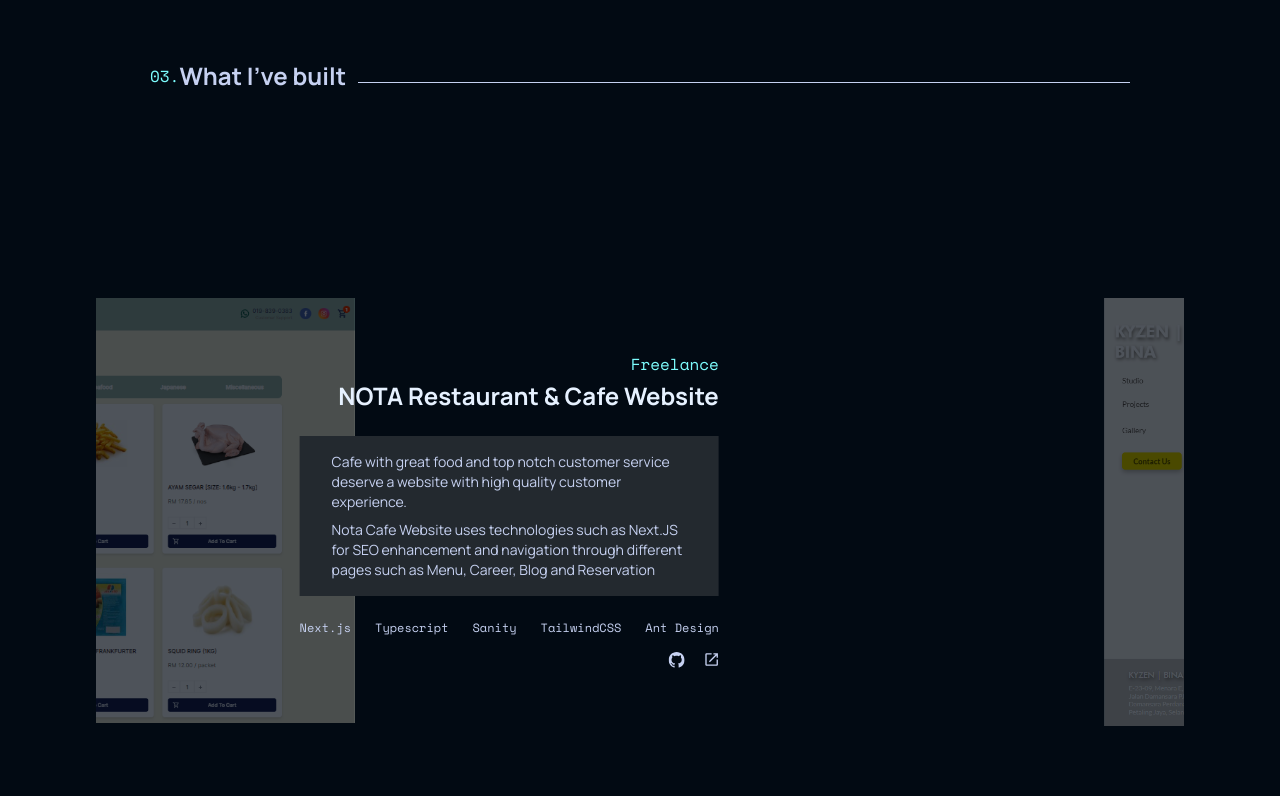
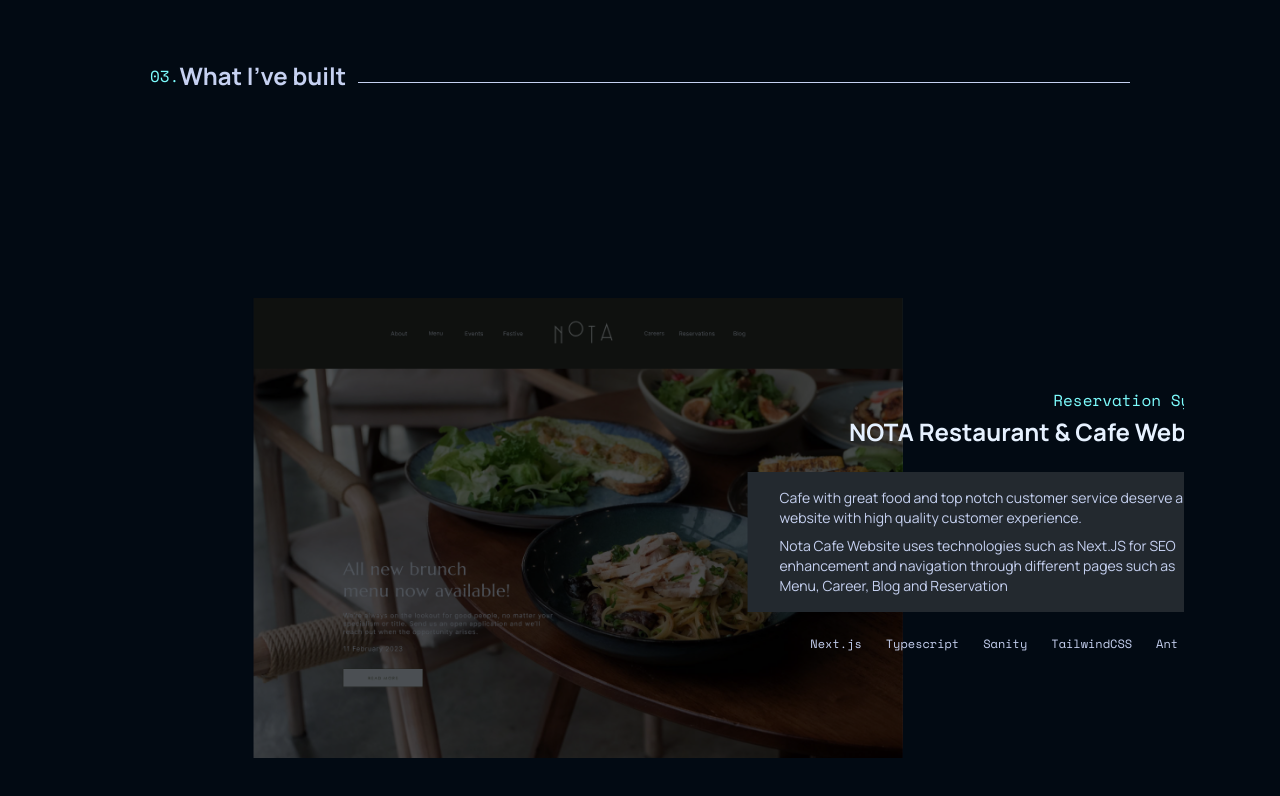
Before and after one commit to TheKelvinT/TheKelvinT, a React (Vite) app: page / in a window 1280 px wide. Shown: the part 2453-3249 px from the top of the page. Built offline with nearby package versions, Linux system fonts and the light colour scheme.

Commit message:
updated project

```diff
--- a/src/components/projects/DesktopCard.jsx
+++ b/src/components/projects/DesktopCard.jsx
@@ -9,14 +9,14 @@
           <img
             src={item.img}
             alt=""
-            className="relative h-auto sm:w-[450px] lg:w-[650px] max-h-[460px] object-contain object-right"
+            className="relative h-auto sm:w-[550px] lg:w-[650px] max-h-[460px] object-contain object-right"
           />
 
           <div className="absolute top-0 left-0 h-full w-full bg-black-100 opacity-70 ease-out transition duration-700    mix-blend-multiply hover:opacity-0 "></div>
         </div>
       </Link>
-      <div className="absolute flex inset-y-0 right-[500px] lg:right-72 xl:right-12 z-10 w-auto sm:max-w-[400px]  md:max-w-[382px]">
-        <div className="h-full flex flex-col justify-center text-end text-xs md:text-sm">
+      <div className="absolute flex inset-y-0 right-[660px] lg:right-96 xl:right-12 z-10 w-auto ">
+        <div className="h-full flex flex-col justify-center text-end text-xs md:text-sm sm:max-w-[430px]  lg:max-w-[482px]">
           <p className="text-sm md:text-base font-spacemono mb-1 text-primary text-wrap">
             {item.job}
           </p>
@@ -46,7 +46,7 @@
             }}
             className="flex space-x-5 item-center justify-end"
           >
-            <a href="" className="text-end">
+            {/* <a href="" className="text-end">
               <svg
                 width="16"
                 height="16"
@@ -73,7 +73,28 @@
                   fill="#C6D1F1"
                 />
               </svg>
-            </a>
+            </a> */}
+            {item.actions
+              ? item.actions.map((action) => (
+                  <a
+                    href={action.link}
+                    target="_blank"
+                    key={action.name}
+                    className="flex gap-4 items-center py-2 px-4 hover:border-primary border rounded hover:text-primary  text-sm transition duration-500"
+                  >
+                    {action.name}
+                    <svg
+                      className="fill-current"
+                      width="15"
+                      height="7"
+                      viewBox="0 0 15 7"
+                      xmlns="http://www.w3.org/2000/svg"
+                    >
+                      <path d="M11.5 7L10.438 5.938L12.125 4.25H0V2.75H12.125L10.438 1.062L11.5 0L15 3.5L11.5 7Z" />
+                    </svg>
+                  </a>
+                ))
+              : null}
           </div>
         </div>
       </div>
--- a/src/sections/Contact.jsx
+++ b/src/sections/Contact.jsx
@@ -23,7 +23,7 @@
 
         <div className="flex flex-col items-center gap-y-6 text-dark-gray font-spacemono text-base ">
           <motion.a
-            href="https://www.linkedin.com/in/kelvint95/"
+            href="https://www.linkedin.com/in/kelvint-dev/"
             target="_blank"
             whileHover={{ scale: 1.1, transition: { duration: 0.2 } }}
             whileTap={{ scale: 0.9, transition: { duration: 0.2 } }}
--- a/src/sections/Projects.jsx
+++ b/src/sections/Projects.jsx
@@ -20,97 +20,86 @@
 const items = [
   {
     id: 1,
-    job: "Freelance",
-    title: "NOTA Restaurant & Cafe Website",
+    job: "Business Management System",
+    title: " Enterprise Resource Planning (ERP)",
     desc1:
-      "Cafe with great food and top notch customer service deserve a website with high quality customer experience.",
+      "Built to streamline business operations with features like asset management, task management, and secure authentication. Its intuitive admin dashboard provides real-time insights and control, enhancing decision-making.",
     desc2:
-      "Nota Cafe Website uses technologies such as Next.JS for SEO enhancement and navigation through different pages such as Menu, Career, Blog and Reservation",
+      "Implemented live notifications keep users updated on important events. Ongoing development aims to add new functionalities, making it an adaptable solution for businesses to optimize resource management and efficiency.",
     img: erp,
-    link: "/projects/1",
+    link: "",
     technologies: [
-      "Next.js",
+      "React.js",
       "Typescript",
-      "Sanity",
+      "Redux Toolkit",
+      "Vite",
       "TailwindCSS",
       "Ant Design",
     ],
   },
   {
     id: 2,
-    job: "Freelance",
-    title: "NOTA Restaurant & Cafe Website",
+    job: "E-Commerce",
+    title: "Changi Travel Circle",
     desc1:
-      "Cafe with great food and top notch customer service deserve a website with high quality customer experience.",
+      "Changi Airport Group's B2B program connecting global travel trade partners with Changi Airport.  Offering an array of features catering to both B2B and B2C users such as personalized favorites, convenient downloads, and efficient account management, alongside a comprehensive global search function. ",
     desc2:
-      "Nota Cafe Website uses technologies such as Next.JS for SEO enhancement and navigation through different pages such as Menu, Career, Blog and Reservation",
+      "Leveraging our CMS, content is dynamically tailored to each user's preferences and demographics, ensuring an engaging and personalized experience for all.",
     img: ctc,
-    link: "https://www.notakl.com",
+    link: "https://travelcircle.changiairport.com/",
     technologies: [
-      "Next.js",
-      "Typescript",
-      "Sanity",
-      "TailwindCSS",
-      "Ant Design",
+      "Nuxt.js",
+      "Vue",
+      "Element UI",
+      "SCSS",
+      "Google Tag Manager",
+    ],
+    actions: [
+      {
+        name: "View Website",
+        link: "https://travelcircle.changiairport.com/",
+      },
     ],
   },
   {
     id: 3,
-    job: "Freelance",
-    title: "NOTA Restaurant & Cafe Website",
+    job: "Content Management System",
+    title: "Changi Travel Circle CMS",
     desc1:
-      "Cafe with great food and top notch customer service deserve a website with high quality customer experience.",
+      "Equips administrators with powerful features for effective user data management while maintaining high security standards. Automated scheduling promptly eliminates expired promotions, ensuring continuous user engagement.",
     desc2:
-      "Nota Cafe Website uses technologies such as Next.JS for SEO enhancement and navigation through different pages such as Menu, Career, Blog and Reservation",
+      "A key highlight is dynamic content segmentation, delivering personalized content based on user demographics and behavior, distinguishing our CMS as a pioneer in travel industry content management.",
     img: ctccms,
-    link: "https://www.notakl.com",
-    technologies: [
-      "Next.js",
-      "Typescript",
-      "Sanity",
-      "TailwindCSS",
-      "Ant Design",
-    ],
+    link: "",
+    technologies: ["Vue.js", "Vuex", "Typescript", "Element UI", "SCSS"],
   },
   {
     id: 4,
-    job: "Freelance",
-    title: "NOTA Restaurant & Cafe Website",
+    job: "Business Management System",
+    title: "Supply Chain Management Platform",
     desc1:
-      "Cafe with great food and top notch customer service deserve a website with high quality customer experience.",
+      " With key features including Inventory Management, Supplier Management, Procurement, and Store Stock Management, this platform offers comprehensive tools to streamline operations and enhance efficiency.",
     desc2:
-      "Nota Cafe Website uses technologies such as Next.JS for SEO enhancement and navigation through different pages such as Menu, Career, Blog and Reservation",
+      "From tracking inventory levels to managing supplier relationships and procurement processes, this platform handles complex functionality with ease, empowering businesses to stay competitive in today's fast-paced market.",
     img: scm,
-    link: "https://www.notakl.com",
-    technologies: [
-      "Next.js",
-      "Typescript",
-      "Sanity",
-      "TailwindCSS",
-      "Ant Design",
-    ],
+    link: "",
+    technologies: ["Vue.js", "Vuex", "Typescript", "Element UI", "SCSS"],
   },
   {
     id: 5,
-    job: "Freelance",
-    title: "NOTA Restaurant & Cafe Website",
+    job: "Human Resource Management System",
+    title: "Retail HRMS System",
     desc1:
-      "Cafe with great food and top notch customer service deserve a website with high quality customer experience.",
+      "Comprehensive solution tailored to streamline HR processes. With features including hierarchy management, employee payslip generation, staff and shift management, duty planning, and appraisal document management, this system optimizes HR operations.",
     desc2:
-      "Nota Cafe Website uses technologies such as Next.JS for SEO enhancement and navigation through different pages such as Menu, Career, Blog and Reservation",
+      "From organizing employee hierarchies to efficiently handling payslips and appraisal documents, our platform simplifies complex HR tasks, empowering businesses to manage their workforce effectively and enhance productivity.",
     img: hrms,
-    link: "https://www.notakl.com",
-    technologies: [
-      "Next.js",
-      "Typescript",
-      "Sanity",
-      "TailwindCSS",
-      "Ant Design",
-    ],
+    link: "",
+    technologies: ["Angular", "Typescript", "Bootstrap", "Rxjs"],
   },
   {
     id: 6,
-    job: "Freelance",
+    job: "Reservation System",
     title: "NOTA Restaurant & Cafe Website",
     desc1:
       "Cafe with great food and top notch customer service deserve a website with high quality customer experience.",
@@ -128,57 +117,15 @@
   },
   {
     id: 6,
-    job: "Freelance",
-    title: "NOTA Restaurant & Cafe Website",
+    job: "E-Commerce",
+    title: "Teck Hong Cold Storage",
     desc1:
-      "Cafe with great food and top notch customer service deserve a website with high quality customer experience.",
+      "Built a fully function E-commerce website for Teck Hong Cold Storage, a locally operated Fresh Mart at Sri Aman, Sarawak.",
     desc2:
-      "Nota Cafe Website uses technologies such as Next.JS for SEO enhancement and navigation through different pages such as Menu, Career, Blog and Reservation",
+      "This project is built with the driving force to lead the digital initiative within Sri Aman and with customer experience as the main priority.",
     img: teckhong,
-    link: "https://www.notakl.com",
-    technologies: [
-      "Next.js",
-      "Typescript",
-      "Sanity",
-      "TailwindCSS",
-      "Ant Design",
-    ],
-  },
-  {
-    id: 7,
-    job: "Freelance",
-    title: "NOTA Restaurant & Cafe Website",
-    desc1:
-      "Cafe with great food and top notch customer service deserve a website with high quality customer experience.",
-    desc2:
-      "Nota Cafe Website uses technologies such as Next.JS for SEO enhancement and navigation through different pages such as Menu, Career, Blog and Reservation",
-    img: KyzenBina,
-    link: "https://www.notakl.com",
-    technologies: [
-      "Next.js",
-      "Typescript",
-      "Sanity",
-      "TailwindCSS",
-      "Ant Design",
-    ],
-  },
-  {
-    id: 8,
-    job: "Freelance",
-    title: "NOTA Restaurant & Cafe Website",
-    desc1:
-      "Cafe with great food and top notch customer service deserve a website with high quality customer experience.",
-    desc2:
-      "Nota Cafe Website uses technologies such as Next.JS for SEO enhancement and navigation through different pages such as Menu, Career, Blog and Reservation",
-    img: pd,
-    link: "https://www.notakl.com",
-    technologies: [
-      "Next.js",
-      "Typescript",
-      "Sanity",
-      "TailwindCSS",
-      "Ant Design",
-    ],
+    link: "",
+    technologies: ["React", "Redux", "Strapi", "TailwindCSS"],
   },
 ]
 const Projects = () => {
@@ -216,7 +163,7 @@
         animate={{ y: "0%" }}
         transition={{ duration: 1 }}
       >
-        <div className="h-[600vh] relative hidden sm:block" ref={ref}>
+        <div className="h-[1500vh] relative hidden sm:block" ref={ref}>
           <div className="sticky top-0  h-screen gap-4 items-center overflow-hidden flex">
             <motion.div style={{ x }} className="flex ">
               {items.map((item) => (
```
Also changed, not shown: src/constants/ProjectList.ts (added).
